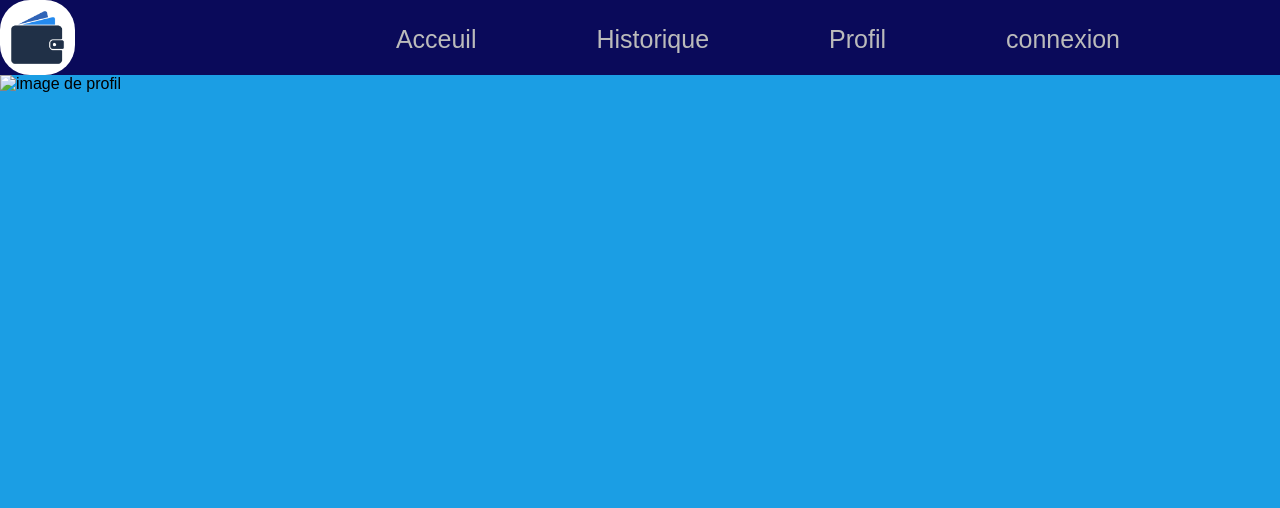
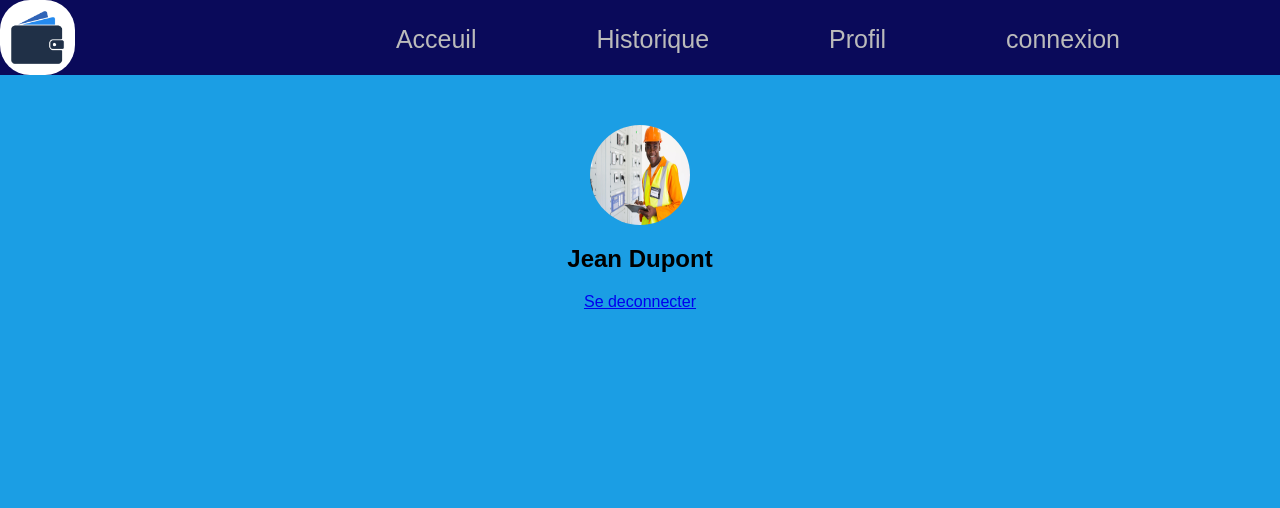
Before and after one commit to Ben0033/apk-mapoche, a PHP site: page /profil.php in a window 1280 px wide. Shown: the top 508 px of the page. Run offline with PHP 8.4, Linux system fonts and the light colour scheme; data that the repository does not hold is empty.

Commit message:
petit commit de benji

```diff
--- a/Application/config.php
+++ b/Application/config.php
@@ -1,6 +1,6 @@
 <?php
  $host ='localhost';
- $dbname = 'apk-Mapoche';
+ $dbname = 'app_depense';
  $username ='root';
  $password ='';
 
--- a/Application/css/style.css
+++ b/Application/css/style.css
@@ -42,7 +42,7 @@ padding: 9px 0;
     text-decoration: underline;
     transition:0.5s;
     font-size: 30px;
-    color: black;
+    color: rgb(219, 214, 214);
 }
 
 
@@ -150,3 +150,18 @@ footer{
     justify-content: space-between;
     width: 60%;
 }
+
+.img_profil{
+    display: flex;
+    flex-direction: column;
+    justify-content: center;
+    align-items: center;
+    margin-top: 50px;
+}
+
+.img_profil img{
+    width: 100px;
+    height: 100px;
+    border-radius: 50%;
+    align-items: center;
+}
--- a/Application/profil.php
+++ b/Application/profil.php
@@ -1,9 +1,12 @@
 <?php
-   require_once 'header.php'
+   require_once 'header.php';
+   $nom="Jean";
+   $prnom="Dupont";
    ?>
    <div class="img_profil">
-      <img src="" alt="image de profil">
+      <img src="images/pp.jpg" alt="image de profil">
       <h2><?=$nom ." ". $prnom ?></h2>
+      <a href="logout.php">Se deconnecter</a>
    </div>
 
 <?php
```
Also changed, not shown: Application/connexion.php (+28 -5 lines), Application/historique.php (+4 -4 lines), Application/logout.php (added, +7 -0 lines), Application/images/pp.jpg (added).
